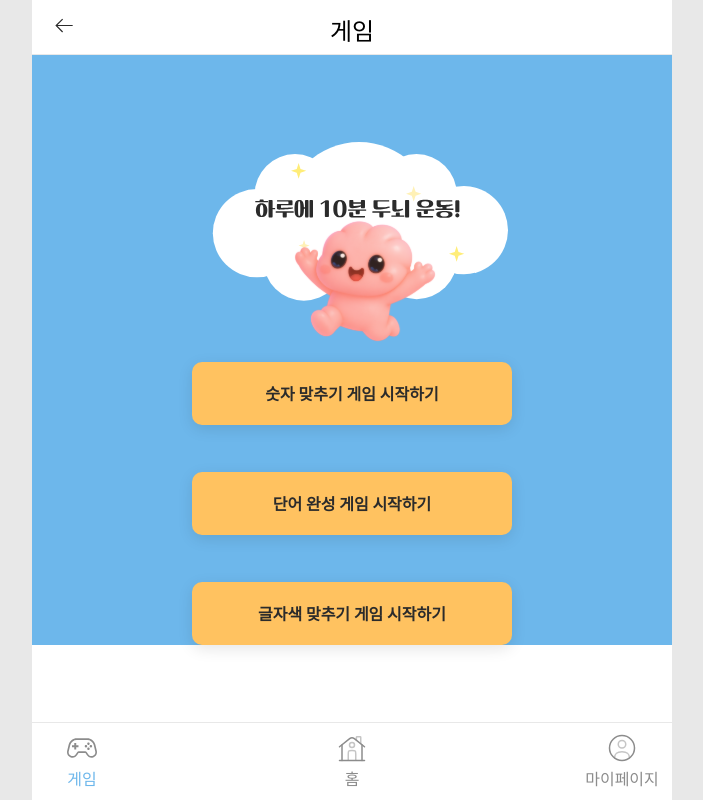
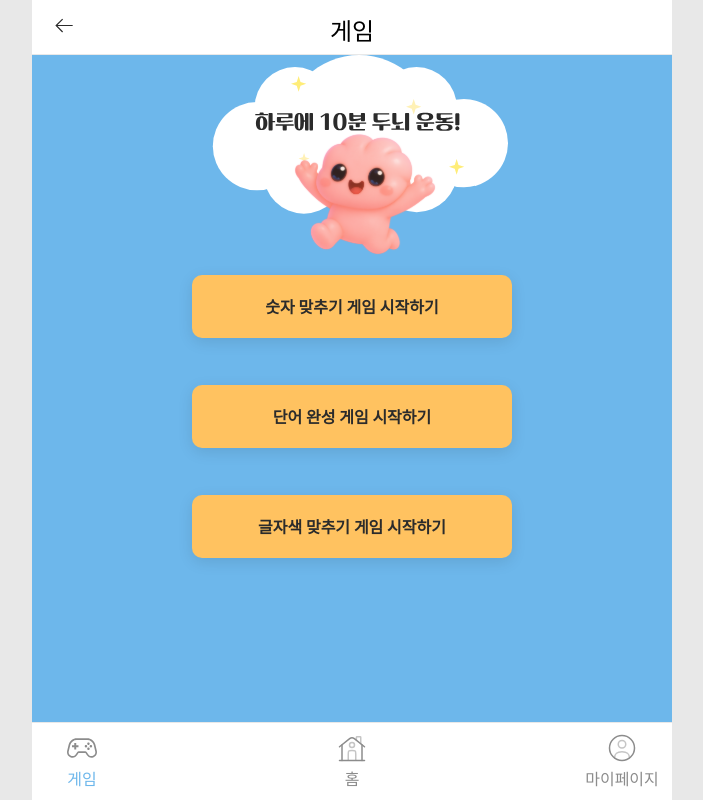
Before and after one commit to LGTM-Team/brain-game, a React (Vite) app: page /games in a window 1280 px wide. Shown: the whole page, without its empty margins (288-991 px from the left). Built offline with nearby package versions, Linux system fonts and the light colour scheme; no server answers.

Commit message:
fix(ui): 배경색 적용을 위한 height 설정 변경

```diff
--- a/src/pages/Games/GamesPage.module.css
+++ b/src/pages/Games/GamesPage.module.css
@@ -4,7 +4,11 @@
   justify-content: flex-start;
   align-items: center;
   background-color: var(--main-blue);
-  padding-top: 87px;
+  height: 100%;
+
+  .inner {
+    margin-top: 20%;
+  }
 
   .anchors {
     display: flex;
```
